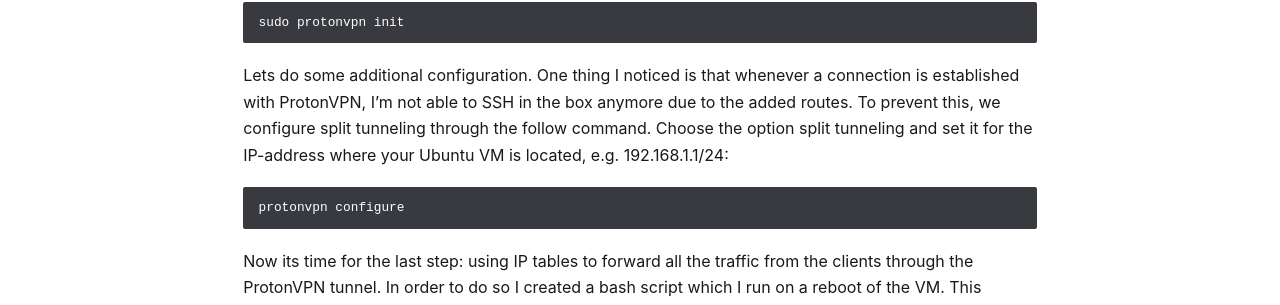
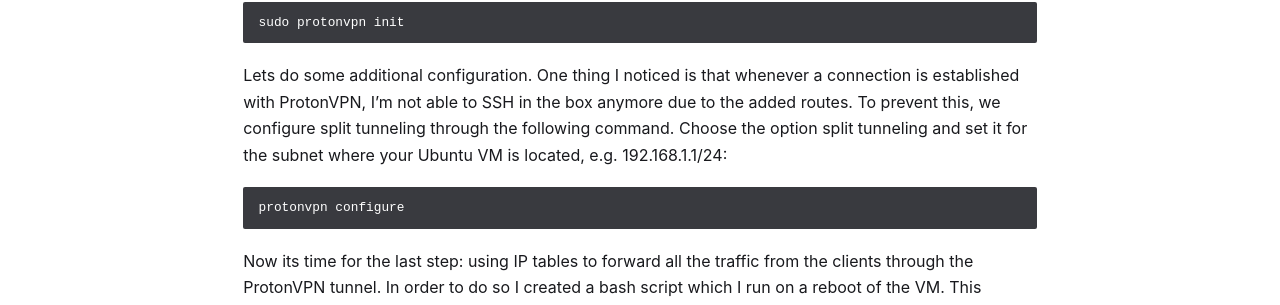
Before and after one commit to wez3/wez3.github.io, a Jekyll site: the page built from _posts/2020-08-07-Creating-a-ProtonVPN-wireless-network.md, in a window 1280 px wide. Shown: the part 1192-1497 px from the top of the page. Built offline with Jekyll 4.4.1, drawn with Linux system fonts in a browser that asks for light colours.

Commit message:
Update 2020-08-07-Creating-a-ProtonVPN-wireless-network.md

````diff
--- a/_posts/2020-08-07-Creating-a-ProtonVPN-wireless-network.md
+++ b/_posts/2020-08-07-Creating-a-ProtonVPN-wireless-network.md
@@ -34,7 +34,7 @@ Initialize the configuration, walk through the steps by filling in your ProtonVP
 sudo protonvpn init
 ```
 
-Lets do some additional configuration. One thing I noticed is that whenever a connection is established with ProtonVPN, I’m not able to SSH in the box anymore due to the added routes. To prevent this, we configure split tunneling through the follow command. Choose the option split tunneling and set it for the IP-address where your Ubuntu VM is located, e.g. 192.168.1.1/24:
+Lets do some additional configuration. One thing I noticed is that whenever a connection is established with ProtonVPN, I’m not able to SSH in the box anymore due to the added routes. To prevent this, we configure split tunneling through the following command. Choose the option split tunneling and set it for the subnet where your Ubuntu VM is located, e.g. 192.168.1.1/24:
 
 ```
 protonvpn configure
````
